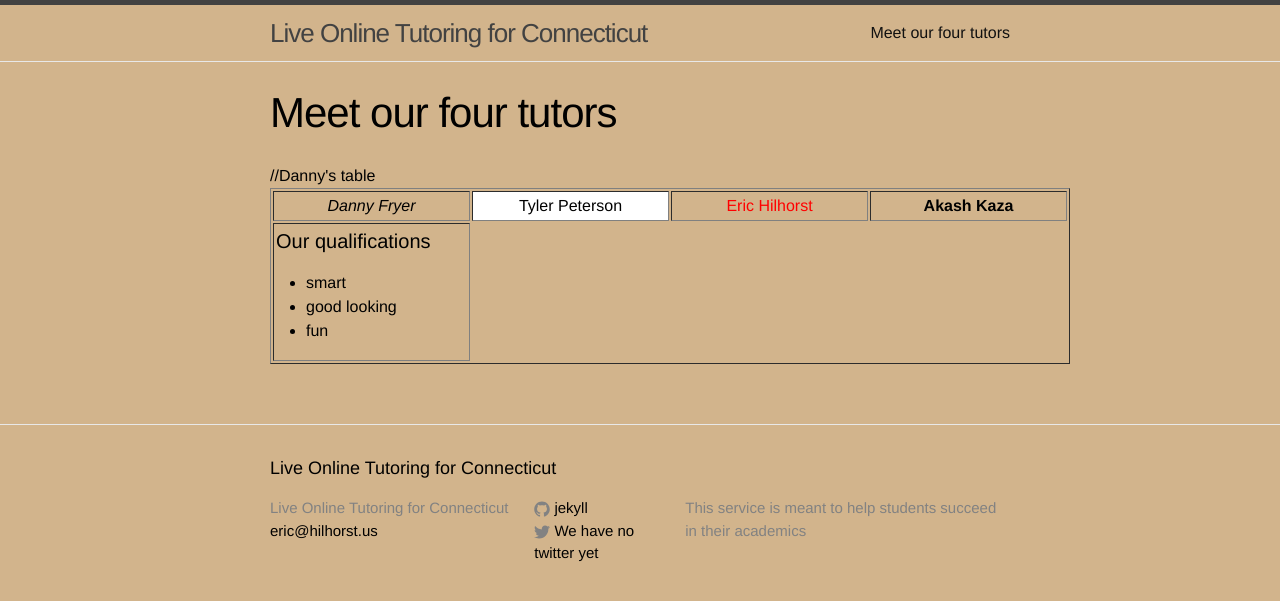
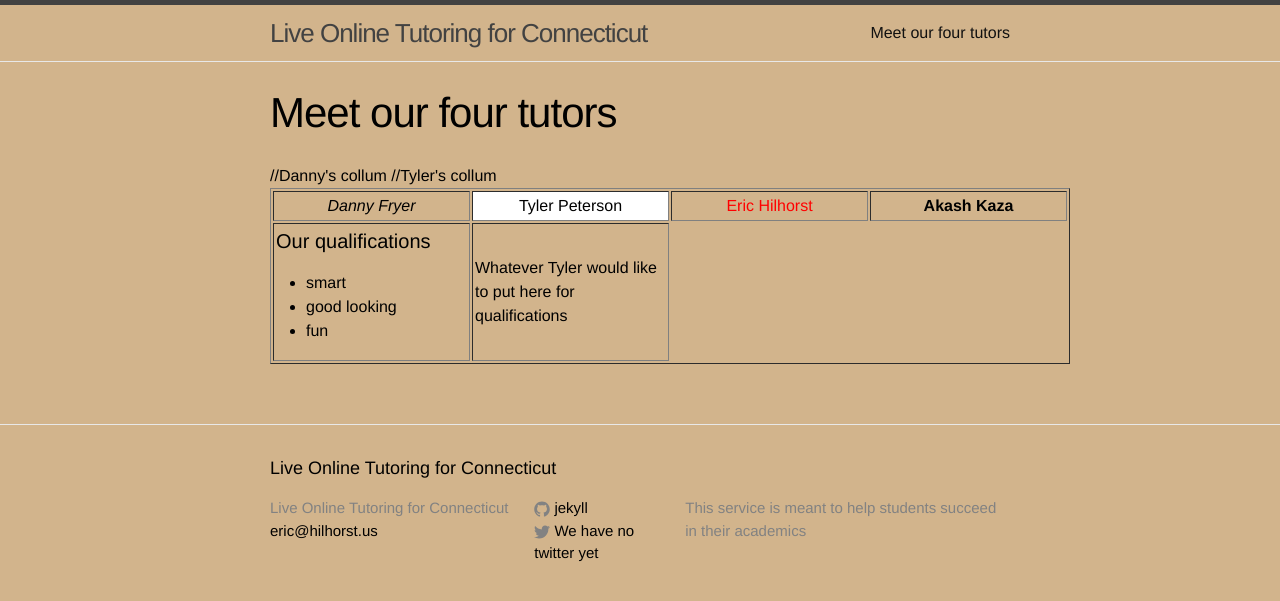
Before and after one commit to pepe454/pepe454.github.io, a Jekyll site: the page built from about.md, in a window 1280 px wide. Shown: the top 601 px of the page. Built offline with Jekyll 4.4.1, drawn with Linux system fonts in a browser that asks for light colours.

Commit message:
Update about.md

```diff
--- a/about.md
+++ b/about.md
@@ -15,7 +15,7 @@ permalink: /about/
     <td width="25%" align="center" style="color: red">Eric Hilhorst</td>
     <td width="25%" align="center"><b>Akash Kaza</b></td>
   </tr>
-//Danny's table
+//Danny's collum
   <tr>
     <td>
     <h4>Our qualifications</h4>
@@ -25,5 +25,9 @@ permalink: /about/
       <li>fun</li>
     </ul>
     </td>
+//Tyler's collum
+    <td>
+    Whatever Tyler would like to put here for qualifications
+    </td>
   </tr>
 </table>
```
